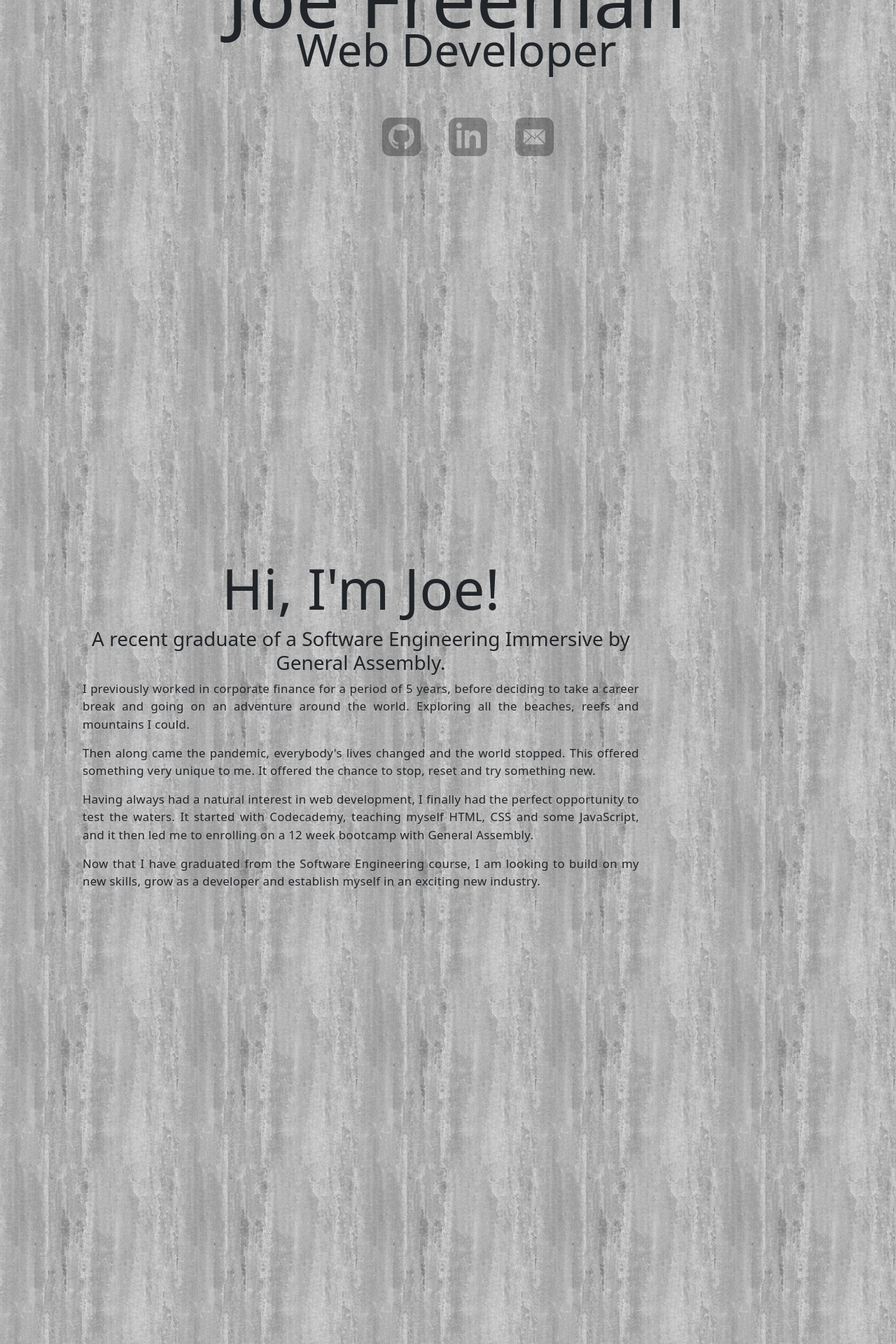
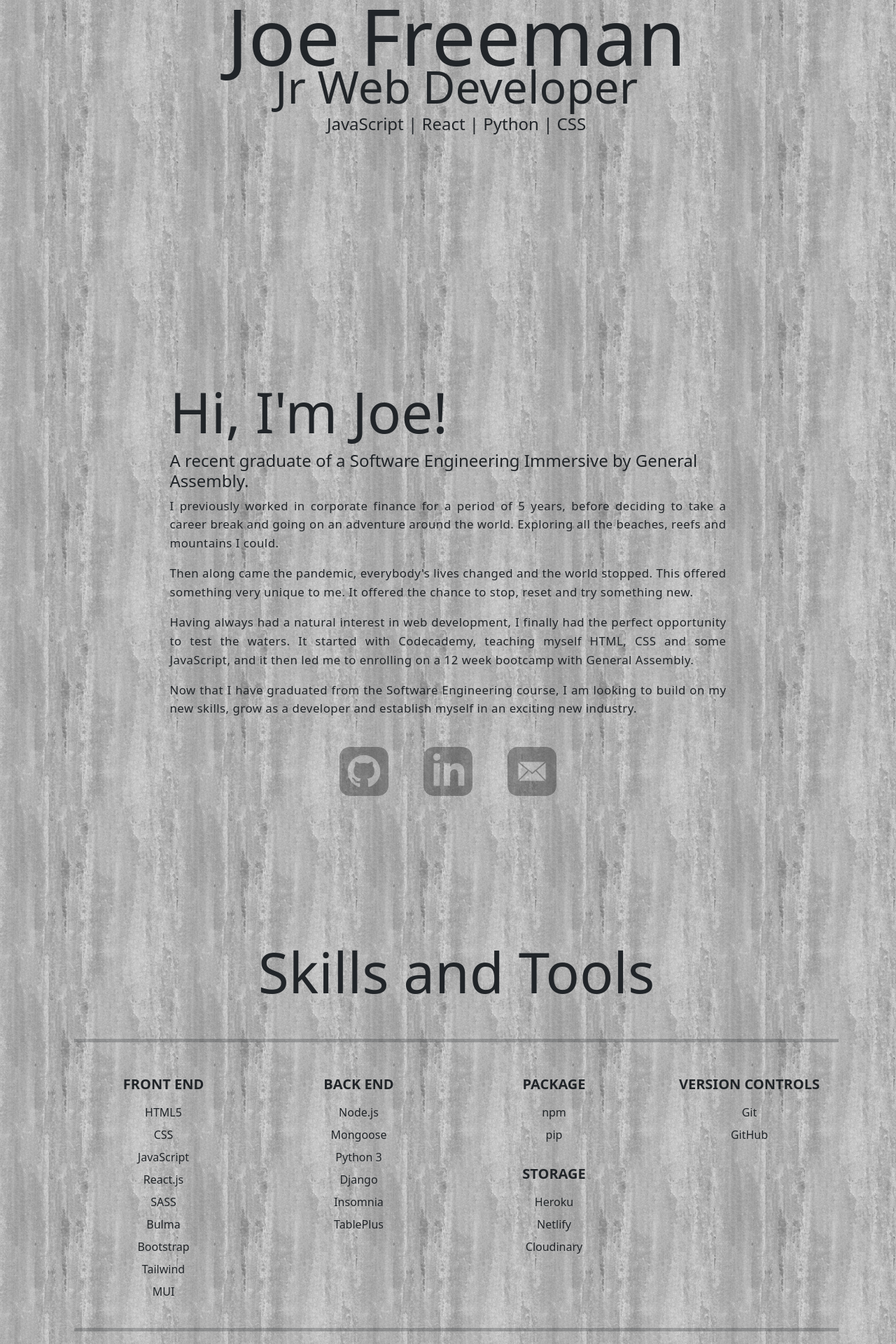
Before and after one commit to joefreeman8/portfolio, a React (Create React App) app: page / in a window 1280 px wide. Shown: the part 380-2300 px from the top of the page at 70% size. Built offline with nearby package versions, Linux system fonts and the light colour scheme.

Commit message:
react-bootstrap

```diff
--- a/package.json
+++ b/package.json
@@ -7,6 +7,7 @@
     "eslint-plugin-jsx-a11y": "^6.5.1",
     "eslint-plugin-react-hooks": "^4.3.0",
     "react": "^17.0.2",
+    "react-bootstrap": "^2.1.2",
     "react-dom": "^17.0.2",
     "react-router-dom": "^6.2.1",
     "react-scripts": "4.0.3",
--- a/src/App.js
+++ b/src/App.js
@@ -18,9 +18,9 @@ function App() {
           <div className="col-11">
             <Hero />
             <About />
-            <Interests />
             <Skills />
             <Projects />
+            <Interests />
             <Contact />
           </div>
         </div>
--- a/src/components/About.js
+++ b/src/components/About.js
@@ -12,14 +12,30 @@ function About() {
   return (
     <>
       <div className="about container row" id="about">
-        <div className="aboutme-contents col-9">
+        <div className="aboutme-contents mt-5 col-9">
           <h2 className="aboutme-title display-1">Hi, I&apos;m Joe!</h2>
-          <h6 className="aboutme-subtitle h3">A recent graduate of a Software Engineering Immersive by General Assembly.</h6>
-
+          <h4 className="aboutme-subtitle">A recent graduate of a Software Engineering Immersive by General Assembly.</h4>
           <p className="aboutme-paragraphs">I previously worked in corporate finance for a period of 5 years, before deciding to take a career break and going on an adventure around the world. Exploring all the beaches, reefs and mountains I could.</p>
           <p className="aboutme-paragraphs">Then along came the pandemic, everybody&apos;s lives changed and the world stopped. This offered something very unique to me. It offered the chance to stop, reset and try something new.</p>
           <p className="aboutme-paragraphs">Having always had a natural interest in web development, I finally had the perfect opportunity to test the waters. It started with Codecademy, teaching myself HTML, CSS and some JavaScript, and it then led me to enrolling on a 12 week bootcamp with General Assembly.</p>
           <p className="aboutme-paragraphs">Now that I have graduated from the Software Engineering course, I am looking to build on my new skills, grow as a developer and establish myself in an exciting new industry.</p>
+          <div className="social-media">
+            <div className="contact-icon">
+              <a href="https://github.com/joefreeman8" className="icon-link" target="_blank" rel="noreferrer">
+                <i><svg xmlns="http://www.w3.org/2000/svg" width="70" height="70" viewBox="0 0 24 24"><path d="M19 0h-14c-2.761 0-5 2.239-5 5v14c0 2.761 2.239 5 5 5h14c2.762 0 5-2.239 5-5v-14c0-2.761-2.238-5-5-5zm-4.466 19.59c-.405.078-.534-.171-.534-.384v-2.195c0-.747-.262-1.233-.55-1.481 1.782-.198 3.654-.875 3.654-3.947 0-.874-.312-1.588-.823-2.147.082-.202.356-1.016-.079-2.117 0 0-.671-.215-2.198.82-.64-.18-1.324-.267-2.004-.271-.68.003-1.364.091-2.003.269-1.528-1.035-2.2-.82-2.2-.82-.434 1.102-.16 1.915-.077 2.118-.512.56-.824 1.273-.824 2.147 0 3.064 1.867 3.751 3.645 3.954-.229.2-.436.552-.508 1.07-.457.204-1.614.557-2.328-.666 0 0-.423-.768-1.227-.825 0 0-.78-.01-.055.487 0 0 .525.246.889 1.17 0 0 .463 1.428 2.688.944v1.489c0 .211-.129.459-.528.385-3.18-1.057-5.472-4.056-5.472-7.59 0-4.419 3.582-8 8-8s8 3.581 8 8c0 3.533-2.289 6.531-5.466 7.59z" /></svg></i>
+              </a>
+            </div>
+            <div className="contact-icon">
+              <a href="https://www.linkedin.com/in/joefreeman8" className="icon-link" target="_blank" rel="noreferrer">
+                <i><svg xmlns="http://www.w3.org/2000/svg" width="70" height="70" viewBox="0 0 24 24"><path d="M19 0h-14c-2.761 0-5 2.239-5 5v14c0 2.761 2.239 5 5 5h14c2.762 0 5-2.239 5-5v-14c0-2.761-2.238-5-5-5zm-11 19h-3v-11h3v11zm-1.5-12.268c-.966 0-1.75-.79-1.75-1.764s.784-1.764 1.75-1.764 1.75.79 1.75 1.764-.783 1.764-1.75 1.764zm13.5 12.268h-3v-5.604c0-3.368-4-3.113-4 0v5.604h-3v-11h3v1.765c1.396-2.586 7-2.777 7 2.476v6.759z" /></svg></i>
+              </a>
+            </div>
+            <div className="contact-icon">
+              <a href="mailto:joefreeman8@gmail.com" className="icon-link" target="_blank" rel="noreferrer">
+                <i><svg xmlns="http://www.w3.org/2000/svg" width="70" height="70" viewBox="0 0 122.88 122.88"><path d="M25.2,0H97.68a25.27,25.27,0,0,1,25.2,25.2V97.68a25.27,25.27,0,0,1-25.2,25.2H25.2A25.27,25.27,0,0,1,0,97.68V25.2A25.27,25.27,0,0,1,25.2,0Zm4.1,37.59L62,64.26,93.33,37.59ZM27.19,82.48l23.3-23.37-23.3-19V82.48ZM53.06,61.21,29,85.29H93.65l-23-24.08-7.57,6.45h0a1.66,1.66,0,0,1-2.12,0l-7.94-6.48ZM73.2,59.07,95.69,82.66V39.9L73.2,59.07Z" /></svg></i>
+              </a>
+            </div>
+          </div>
         </div>
       </div>
 
--- a/src/components/Hero.js
+++ b/src/components/Hero.js
@@ -4,26 +4,9 @@ function Hero() {
   return (
     <div className="hero container d-flex flex-column justify-content-center align-items-center" id="hero">
       <h1 className="hero-title">Joe Freeman</h1>
-      <h3 className="hero-subtitle mt-n25">Web Developer</h3>
-      <div className="social-media">
-        <ul>
-          <li>
-            <a href="https://github.com/joefreeman8" className="icon-link" target="_blank" rel="noreferrer">
-              <i><svg xmlns="http://www.w3.org/2000/svg" width="55" height="55" viewBox="0 0 24 24"><path d="M19 0h-14c-2.761 0-5 2.239-5 5v14c0 2.761 2.239 5 5 5h14c2.762 0 5-2.239 5-5v-14c0-2.761-2.238-5-5-5zm-4.466 19.59c-.405.078-.534-.171-.534-.384v-2.195c0-.747-.262-1.233-.55-1.481 1.782-.198 3.654-.875 3.654-3.947 0-.874-.312-1.588-.823-2.147.082-.202.356-1.016-.079-2.117 0 0-.671-.215-2.198.82-.64-.18-1.324-.267-2.004-.271-.68.003-1.364.091-2.003.269-1.528-1.035-2.2-.82-2.2-.82-.434 1.102-.16 1.915-.077 2.118-.512.56-.824 1.273-.824 2.147 0 3.064 1.867 3.751 3.645 3.954-.229.2-.436.552-.508 1.07-.457.204-1.614.557-2.328-.666 0 0-.423-.768-1.227-.825 0 0-.78-.01-.055.487 0 0 .525.246.889 1.17 0 0 .463 1.428 2.688.944v1.489c0 .211-.129.459-.528.385-3.18-1.057-5.472-4.056-5.472-7.59 0-4.419 3.582-8 8-8s8 3.581 8 8c0 3.533-2.289 6.531-5.466 7.59z"/></svg></i>
-            </a>
-          </li>
-          <li>
-            <a href="https://www.linkedin.com/in/joefreeman8" className="icon-link" target="_blank" rel="noreferrer">
-              <i><svg xmlns="http://www.w3.org/2000/svg" width="55" height="55" viewBox="0 0 24 24"><path d="M19 0h-14c-2.761 0-5 2.239-5 5v14c0 2.761 2.239 5 5 5h14c2.762 0 5-2.239 5-5v-14c0-2.761-2.238-5-5-5zm-11 19h-3v-11h3v11zm-1.5-12.268c-.966 0-1.75-.79-1.75-1.764s.784-1.764 1.75-1.764 1.75.79 1.75 1.764-.783 1.764-1.75 1.764zm13.5 12.268h-3v-5.604c0-3.368-4-3.113-4 0v5.604h-3v-11h3v1.765c1.396-2.586 7-2.777 7 2.476v6.759z"/></svg></i>
-            </a>
-          </li>
-          <li>
-            <a href="mailto:joefreeman8@gmail.com" className="icon-link" target="_blank" rel="noreferrer">
-              <i><svg id="Layer_1" data-name="Layer 1" xmlns="http://www.w3.org/2000/svg" width="55" height="55" viewBox="0 0 122.88 122.88"><path d="M25.2,0H97.68a25.27,25.27,0,0,1,25.2,25.2V97.68a25.27,25.27,0,0,1-25.2,25.2H25.2A25.27,25.27,0,0,1,0,97.68V25.2A25.27,25.27,0,0,1,25.2,0Zm4.1,37.59L62,64.26,93.33,37.59ZM27.19,82.48l23.3-23.37-23.3-19V82.48ZM53.06,61.21,29,85.29H93.65l-23-24.08-7.57,6.45h0a1.66,1.66,0,0,1-2.12,0l-7.94-6.48ZM73.2,59.07,95.69,82.66V39.9L73.2,59.07Z"/></svg></i>
-            </a>
-          </li>
-        </ul>
-      </div>
+      <h3 className="hero-subtitle mt-n25">Jr Web Developer</h3>
+      <h4 className="h4 hero-languages fw-light mt-n05">JavaScript  |  React  |  Python  |  CSS</h4>
+
     </div>
 
   )
--- a/src/components/Skills.js
+++ b/src/components/Skills.js
@@ -1,7 +1,47 @@
 function Skills() {
   return (
-    <div id="skills">
-      <h1>Skills</h1>
+    <div className="skills container" id="skills">
+      <h1 className="display-1 mt-5">Skills and Tools</h1>
+      <hr className="col-12 bg-dark border-5 border-top border-dark mt-5"></hr>
+      <div className="row mt-5">
+        <ul className="col">
+          <div className="h5 fw-bold mb-3">FRONT END</div>
+          <li className="mb-2">HTML5</li>
+          <li className="mb-2">CSS</li>
+          <li className="mb-2">JavaScript</li>
+          <li className="mb-2">React.js</li>
+          <li className="mb-2">SASS</li>
+          <li className="mb-2">Bulma</li>
+          <li className="mb-2">Bootstrap</li>
+          <li className="mb-2">Tailwind</li>
+          <li className="mb-2">MUI</li>
+        </ul>
+        <ul className="col">
+          <div className="h5 fw-bold mb-3">BACK END</div>
+          <li className="mb-2">Node.js</li>
+          <li className="mb-2">Mongoose</li>
+          <li className="mb-2">Python 3</li>
+          <li className="mb-2">Django</li>
+          <li className="mb-2">Insomnia</li>
+          <li className="mb-2">TablePlus</li>
+        </ul>
+        <ul className="col">
+          <div className="h5 fw-bold mb-3">PACKAGE</div>
+          <li className="mb-2">npm</li>
+          <li className="mb-2">pip</li>
+          <br></br>
+          <div className="h5 fw-bold mb-3">STORAGE</div>
+          <li className="mb-2">Heroku</li>
+          <li className="mb-2">Netlify</li>
+          <li className="mb-2">Cloudinary</li>
+        </ul>
+        <ul className="col">
+          <div className="h5 fw-bold mb-3">VERSION CONTROLS</div>
+          <li className="mb-2">Git</li>
+          <li className="mb-2">GitHub</li>
+        </ul>
+      </div>
+      <hr className="bg-dark border-5 border-top border-dark"></hr>
     </div>
   )
 }
--- a/src/styles/main.scss
+++ b/src/styles/main.scss
@@ -34,6 +34,18 @@ body {
   background-attachment: fixed;
 }
 
+//************ NAVBAR ************
+
+.navbar {
+  background-color: $grey;
+  display: flex;
+  justify-content: space-around;
+  padding: 1.5em;
+}
+
+
+
+
 //************ HERO ************
 
 .hero {
@@ -52,70 +64,7 @@ h1 {
 }
 
 
-.social-media ul {
-  list-style: none;
-  width: 100%;
-  height: 100%;
-  display: flex;
-  flex-direction: row;
-  justify-content: center;
-  align-items: center;
-}
 
-.social-media li {
-  margin: 0 20px;
-}
-
-.social-media i {
-  font-size: 5rem;
-  transition: 1s;
-  opacity: .3;
-}
-
-.social-media i:hover {
-  opacity: 1;
-}
-
-
-
-
-// ******************
-
-#about {
-  text-align: center;
-  margin: 300px 0 450px 0;
-}
-
-// ******************
-
-#interests {
-  text-align: center;
-  margin: 300px 0 450px 0;
-}
-
-// ******************
-
-#projects {
-  text-align: center;
-  margin: 300px 0 450px 0;
-}
-
-// ******************
-
-#skills {
-  text-align: center;
-  margin: 300px 0 450px 0;
-}
-
-
-//************ NAVBAR ************
-
-.navbar {
-  background-color: $grey;
-  display: flex;
-  justify-content: space-around;
-  padding: 1.5em;
-}
 
 
 //************ ABOUT ME ************
@@ -123,24 +72,22 @@ h1 {
 .about {
   height: 100vh;
   width: 100vw;
+  display: flex;
+  justify-content: center;
   // padding-left: 2rem;
 }
 
 .aboutme-contents {
-  // // height: 95%;
   // padding: 1rem 8rem;
   // border: $offwhite solid 1px;
   // border-radius: 10%;
   // background-color: #475b63;
   // box-shadow: -1em 1.2em 15px rgba(0, 0, 0, 0.372);
-
 }
 
 .aboutme-title {
   // font-size: 6em;
   // color: $whiteblue;
-
-
 }
 
 .aboutme-subtitle {
@@ -152,11 +99,96 @@ h1 {
 .aboutme-paragraphs {
   // padding: 0 0 0 8rem;
   font-size: 1.05em;
-  line-height: 1.5;
-  letter-spacing: 0.02em;
+  line-height: 1.6;
+  letter-spacing: 0.03em;
   text-align: justify;
+  font-weight: 500;
   // color: $offwhite;
 }
+
+.social-media {
+  display: flex;
+  flex-direction: row;
+  justify-content: center;
+  align-items: center;
+}
+
+.contact-icon {
+  margin: 25px;
+}
+
+.contact-icon i {
+  transition: 0.4s;
+  opacity: .3;
+  border-radius: 20%;
+}
+
+.contact-icon svg {
+  background-color: rgb(227, 188, 33);
+  border-radius: 20%;
+  filter: grayscale(100%);
+  -webkit-filter: grayscale(100%);
+  -moz-filter: grayscale(100%);
+}
+
+.contact-icon svg:hover {
+  border-radius: 20%;
+  transition: 0.4s linear ;
+  filter: grayscale(0%);
+  -webkit-filter: grayscale(0%);
+  -moz-filter: grayscale(0%);
+  transform: scale(1.25);
+  -webkit-transform: scale(1.25);
+  -moz-transform: scale(1.25);
+  opacity: 1;
+}
+
+.contact-icon i:hover {
+  opacity: 1;
+  border-radius: 20%;
+}
+
+//************ SKILLS ************
+
+.skills {
+  height: 100vh;
+  width: 100vw;
+  text-align: center;
+}
+
+// .skills-bg {
+//   background-color: rgba(255, 255, 255, 0.742);
+// }
+
+ul {
+  list-style: none;
+}
+
+// ul :hover {
+//   transition: 0.3s;
+//   color: blueviolet;
+//   font-weight: 900;
+//   transform: scale(1.8);
+//   -webkit-transform: scale(1.8);
+//   -moz-transform: scale(1.8);
+// }
+
+
+
+// ******************
+
+
+
+// ******************
+
+#projects {
+  text-align: center;
+  margin: 300px 0 450px 0;
+}
+
+// ******************
+
+
 
 
 
@@ -167,6 +199,7 @@ h1 {
 .interests {
   height: 100vh;
   width: 100vw;
+  text-align: center;
   // padding: 1rem 4.5rem;
 }
 
```
Also changed, not shown: src/components/Nav.js (+5 -5 lines), 1 other file (tests, documents, lock files or other folders).
